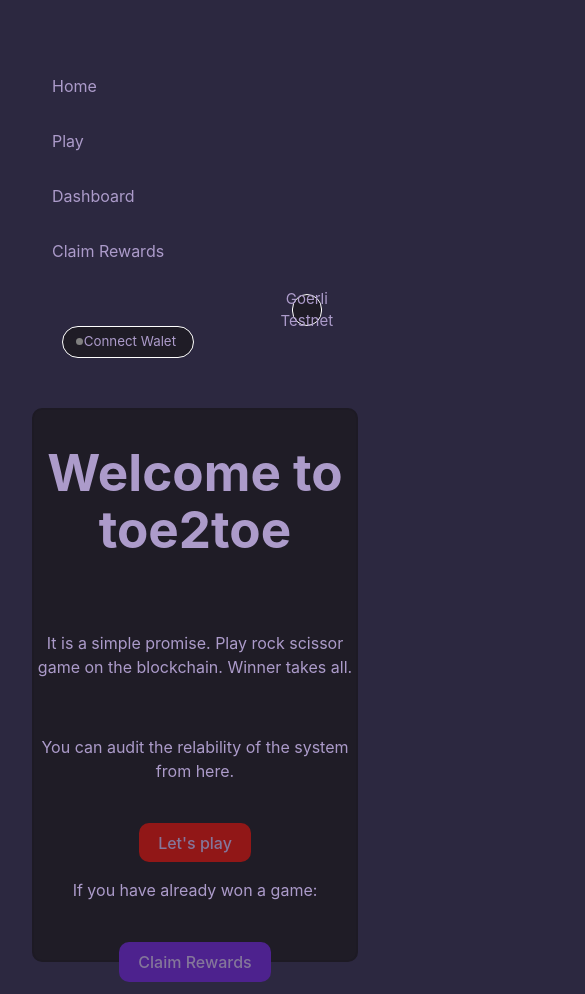
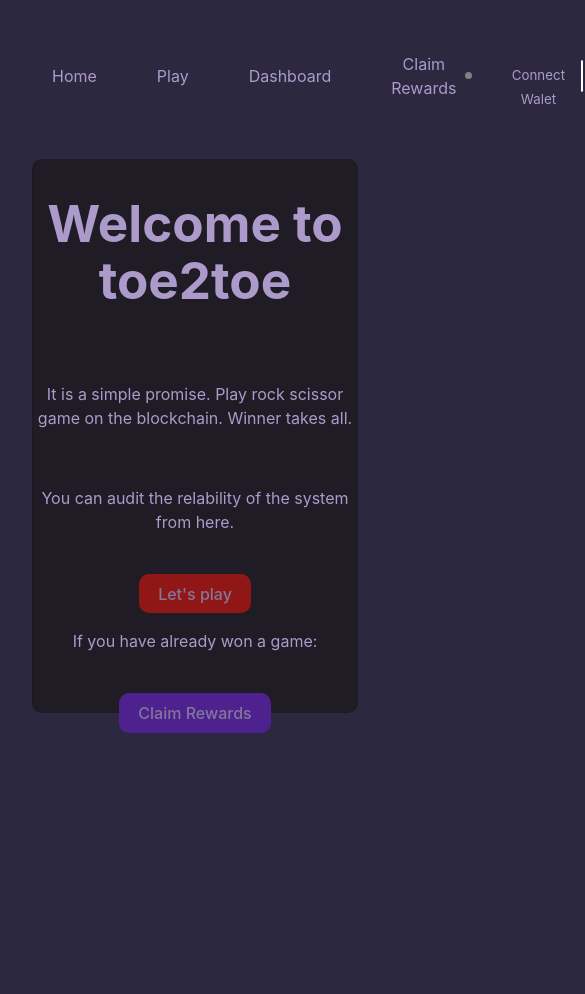
Before and after one commit to ulas96/rock-paper-scissor, a React (Vite) app in the folder client/: page / in a window 390 px wide. Shown: the top 994 px of the page, 585 px wide, since content can reach past the window. After the commit the page ends 844 px from the top, so only its background shows below. Built offline with nearby package versions, Linux system fonts and the light colour scheme.

Commit message:
Navbar smart-phone css update

```diff
--- a/client/src/components/Navbar/Navbar.css
+++ b/client/src/components/Navbar/Navbar.css
@@ -91,16 +91,8 @@
     }
 
     @media screen and (max-width: 768px) {
-      .navbar {
-        flex-direction: column; /* Stack items vertically on small screens */
-        align-items: flex-start; /* Adjust alignment for better mobile layout */
-      }
 
-      ul {
-        flex-direction: column; /* Stack menu items vertically on small screens */
-      }
-
-      li {
-        margin: 10px 0; /* Add vertical margin to separate menu items */
+      .network {
+        width: 100px;
       }
     }
```
